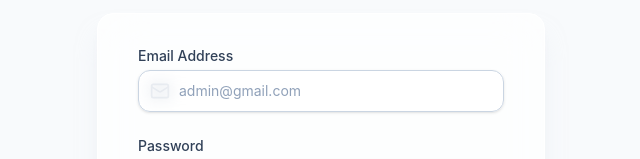
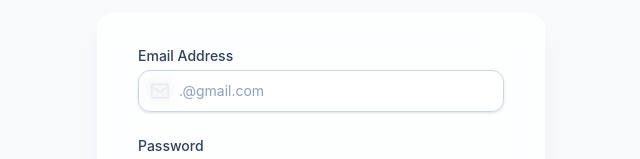
Before and after one commit to deribegebre699-beep/inventorymanagmentsystem1, a React (Vite) app in the folder frontend/: page / in a window 1280 px wide. Shown: the part 312-471 px from the top of the page, without its empty margins (319-959 px from the left). Built offline with nearby package versions, Linux system fonts and the light colour scheme.

Commit message:
some fixes

```diff
--- a/frontend/src/pages/Login.tsx
+++ b/frontend/src/pages/Login.tsx
@@ -87,7 +87,7 @@ const Login = () => {
                   value={email}
                   onChange={(e) => setEmail(e.target.value)}
                   className="appearance-none block w-full pl-10 pr-3 py-2.5 border border-slate-300 rounded-xl shadow-sm placeholder-slate-400 focus:outline-none focus:ring-2 focus:ring-indigo-500 focus:border-indigo-500 sm:text-sm bg-white/50 backdrop-blur-sm transition-all"
-                  placeholder="admin@gmail.com"
+                  placeholder=".@gmail.com"
                 />
               </div>
             </div>
```
Also changed, not shown: 1 other file (tests, documents, lock files or other folders).
